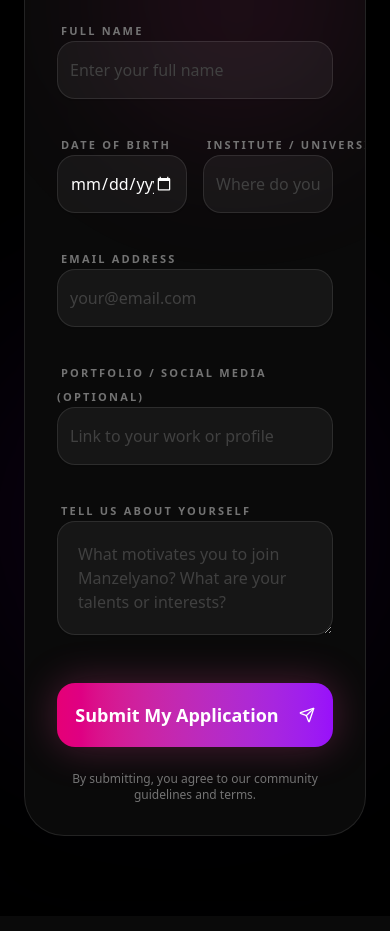
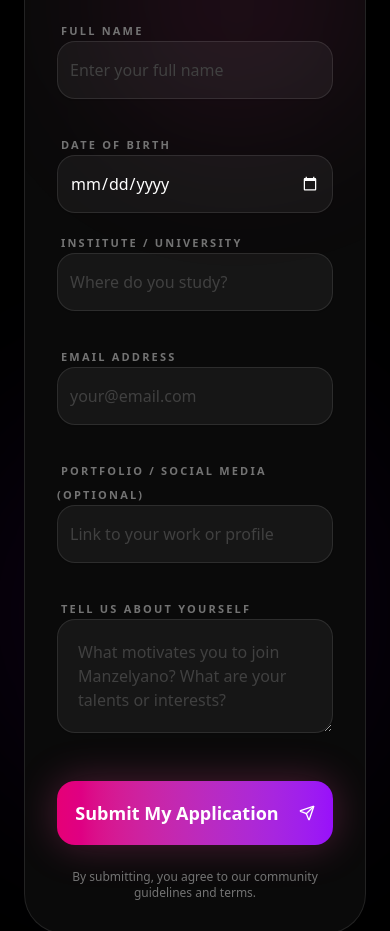
Before and after one commit to wassimaing/manzelyano-website, a Next.js app: page /join in a window 390 px wide. Shown: the part 1080-2011 px from the top of the page. Built offline with nearby package versions, Linux system fonts and the light colour scheme; no server answers.

Commit message:
feat: introduce a join page with an application form and a new home section component.

```diff
--- a/src/app/join/page.tsx
+++ b/src/app/join/page.tsx
@@ -188,7 +188,7 @@
                                     />
                                 </div>
 
-                                <div className="grid grid-cols-2 gap-4 sm:gap-8">
+                                <div className="grid grid-cols-1 sm:grid-cols-2 gap-4 sm:gap-8">
                                     <div className="space-y-2.5">
                                         <label className="text-[11px] uppercase tracking-[0.2em] text-neutral-500 font-bold ml-1">
                                             Date of Birth
--- a/src/components/home/Join.tsx
+++ b/src/components/home/Join.tsx
@@ -116,7 +116,7 @@
                                 />
                             </div>
 
-                            <div className="grid grid-cols-2 gap-4 md:gap-6">
+                            <div className="grid grid-cols-1 sm:grid-cols-2 gap-4 md:gap-6">
                                 <div className="space-y-1.5">
                                     <label className="text-[10px] uppercase tracking-wider dark:text-neutral-400 text-neutral-500 font-bold ml-1">
                                         Date of Birth
```
